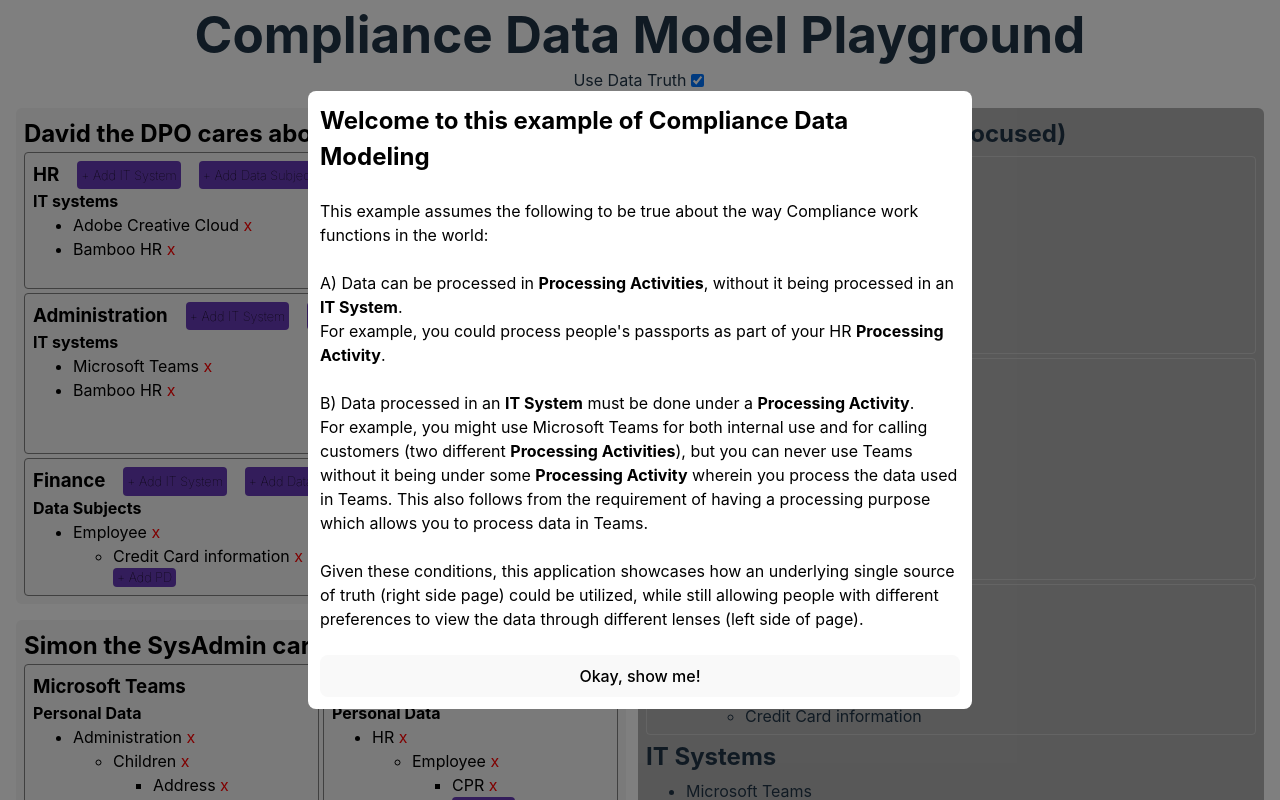
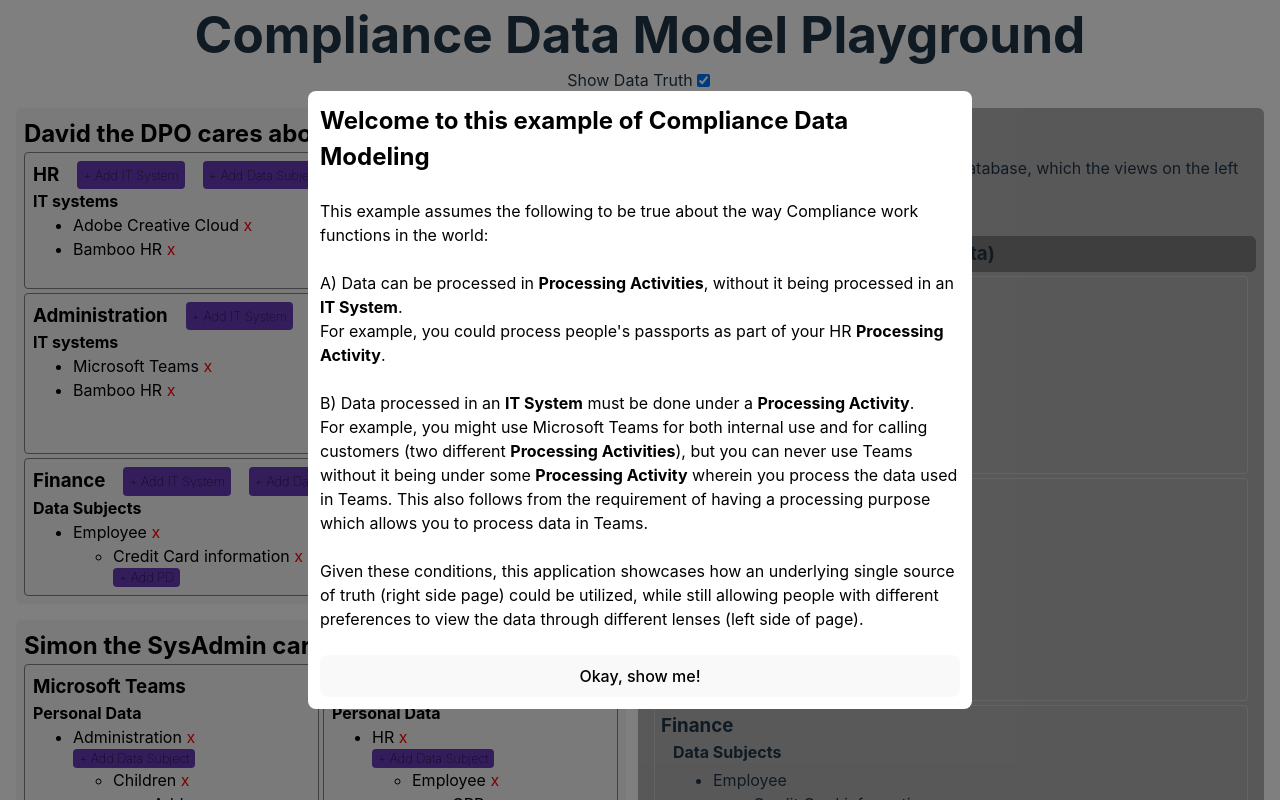
Before and after one commit to MagerlinC/records-data-model, a React (Vite) app: page / in a window 1280 px wide. Built offline with nearby package versions, Linux system fonts and the light colour scheme.

Commit message:
feat: editing is now done in left side exclusively

```diff
--- a/src/App.tsx
+++ b/src/App.tsx
@@ -191,7 +191,7 @@ function App() {
       {showModal && <AppModal onClose={() => setShowModal(false)} />}
       <h1 className={"title"}>Compliance Data Model Playground</h1>
       <p className="subtitle">
-        Use Data Truth
+        Show Data Truth
         <input
           type="checkbox"
           checked={showDataTruthVersion}
--- a/src/components/AddButton.tsx
+++ b/src/components/AddButton.tsx
@@ -8,7 +8,7 @@ const AddButtonWrapper = styled.button`
   justify-content: center;
   border: none;
   border-radius: 4px;
-  padding: 2px 4px;
+  padding: 2px 6px;
   background-color: #673ab7;
   text-align: center;
   font-size: 0.8em;
--- a/src/components/DPO.tsx
+++ b/src/components/DPO.tsx
@@ -9,7 +9,6 @@ const DPOWrapper = styled.div`
   flex-direction: column;
   padding: 8px;
   border-radius: 6px;
-  border-color: 1px solid #ebebebeb;
   color: black;
   background-color: #f5f5f5f5;
 
@@ -90,7 +89,7 @@ const DPO: React.FC<DPOProps> = ({
             <Row>
               {processingActivity.itSystems.length > 0 && (
                 <FlexHalf>
-                  <h4>IT systems </h4>
+                  <h4>IT systems</h4>
                   <ul>
                     {processingActivity.itSystems.map((itSystem) => (
                       <li key={"dpo-it-" + itSystem.name}>
--- a/src/components/PASourceOfTruthVisualizer.tsx
+++ b/src/components/PASourceOfTruthVisualizer.tsx
@@ -10,6 +10,11 @@ const PASourceOfTruthVisualizerWrapper = styled.div`
   flex: 1;
   background-color: rgba(0, 0, 0, 0.3);
   border-radius: 6px;
+  .section-header {
+    background-color: rgba(0, 0, 0, 0.3);
+    border-radius: 6px;
+    padding: 4px;
+  }
   .scroll-wrapper {
     max-height: 100%;
     overflow-y: auto;
@@ -20,6 +25,7 @@ const PASourceOfTruthVisualizerWrapper = styled.div`
     display: flex;
     flex-direction: column;
     gap: 4px;
+    margin: 0 4px;
   }
   .pa-contents {
     display: flex;
@@ -53,7 +59,15 @@ const PASourceOfTruthVisualizer: React.FC<PASourceOfTruthVisualizerProps> = ({
 }) => {
   return (
     <PASourceOfTruthVisualizerWrapper>
-      <h2>Underlying Data Truth (PA-focused)</h2>
+      <h2>Underlying Data Truth</h2>
+      <p>
+        This indicates the single-source-of-truth database, which the views on
+        the left use.
+      </p>
+      <br />
+      <h3 className={"section-header"}>
+        Processing Activities (Owns the Data)
+      </h3>
       <div className={"scroll-wrapper"}>
         <div className={"contents"}>
           <div className={"processing-activity-list"}>
@@ -64,12 +78,18 @@ const PASourceOfTruthVisualizer: React.FC<PASourceOfTruthVisualizerProps> = ({
               >
                 <h3>{processingActivity.name}</h3>
                 <div className={"pa-contents"}>
-                  <h4>IT Systems</h4>
-                  <ul>
-                    {processingActivity.itSystems.map((itSystem) => (
-                      <li key={"it-list-" + itSystem.name}>{itSystem.name}</li>
-                    ))}
-                  </ul>
+                  {processingActivity.itSystems.length > 0 && (
+                    <>
+                      <h4>IT Systems</h4>
+                      <ul>
+                        {processingActivity.itSystems.map((itSystem) => (
+                          <li key={"it-list-" + itSystem.name}>
+                            {itSystem.name}
+                          </li>
+                        ))}
+                      </ul>
+                    </>
+                  )}
                   <h4>Data Subjects</h4>
                   <ul>
                     {processingActivity.dataSubjects.map((dataSubject) => (
@@ -90,7 +110,7 @@ const PASourceOfTruthVisualizer: React.FC<PASourceOfTruthVisualizerProps> = ({
             ))}
           </div>
           <div className={"it-system-list"}>
-            <h2>IT Systems</h2>
+            <h3 className={"section-header"}>IT Systems (Points to Data)</h3>
             <ul>
               {data.itSystems.map((itSystem) => (
                 <li key={"it-system-list-" + itSystem.name}>{itSystem.name}</li>
--- a/src/components/SysAdmin.tsx
+++ b/src/components/SysAdmin.tsx
@@ -1,7 +1,6 @@
 import React from "react";
 import styled from "styled-components";
 import { ITSystemWithDataByPA } from "../data/types/pa-source-of-truth";
-import AnimateOnChange from "./AnimateOnChange";
 import AddButton from "./AddButton";
 import RemovableElement from "./RemovableElement";
 
@@ -10,7 +9,6 @@ const SysAdminWrapper = styled.div`
   flex-direction: column;
   padding: 8px;
   border-radius: 6px;
-  border-color: 1px solid #ebebebeb;
   color: black;
   background-color: #f5f5f5f5;
 `;
@@ -81,6 +79,12 @@ const SysAdmin: React.FC<SysAdminProps> = ({
                           removeITSystem(itSystem.name, processingActivity.name)
                         }
                       />
+                      <AddButton
+                        onAddItem={(dsName) =>
+                          addDataSubject(dsName, processingActivity.name)
+                        }
+                        text="Add Data Subject"
+                      />
                       <ul>
                         {processingActivity.dataSubjects.map((dataSubject) => (
                           <li key={"sysadmin-ds-" + dataSubject.name}>
```
